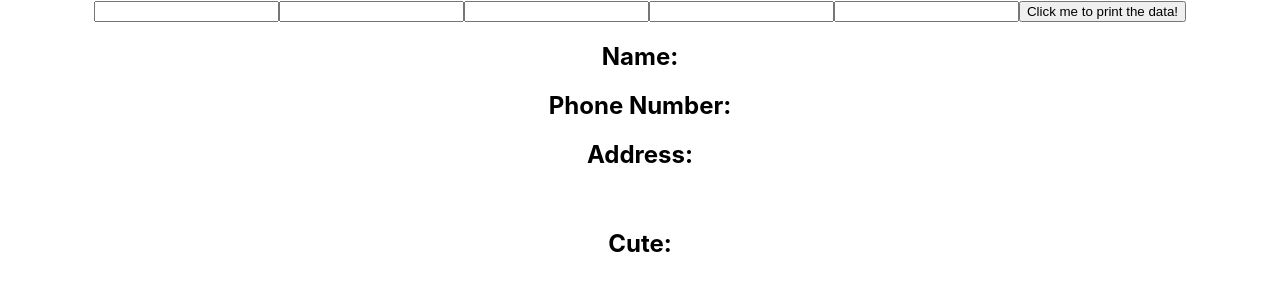
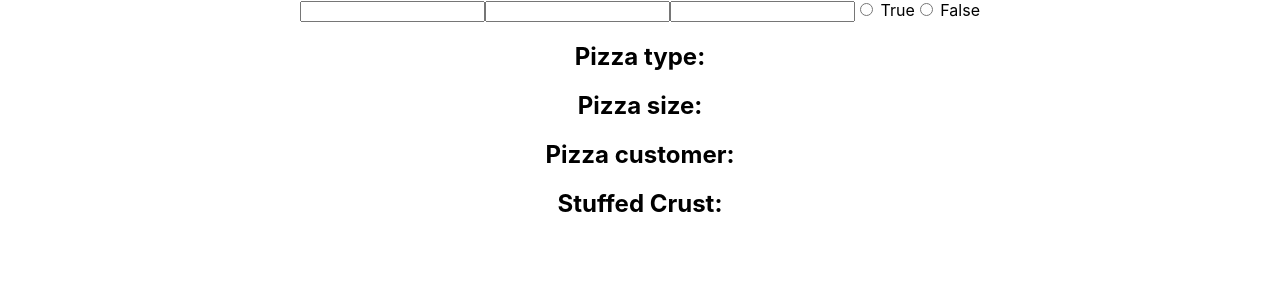
Before and after one commit to Reece-elder/BAE-14_MERN, a React (Create React App) app in the folder MERN-Stack/React/bae-react-demo/: page / in a window 1280 px wide. Shown: the top 300 px of the page. Built offline with nearby package versions, Linux system fonts and the light colour scheme; the HTML template or start-up script is replaced by a standard one.

Commit message:
pizzaOrder

```diff
--- a/MERN-Stack/React/bae-react-demo/src/App.js
+++ b/MERN-Stack/React/bae-react-demo/src/App.js
@@ -10,6 +10,7 @@ import StateManager from './components/004-State/StateManager';
 import Form from './components/005-Forms/Exercise/Form';
 import ManagerForm from './components/005-Forms/FormsWithState/ManagerForm';
 import PrintText from './components/005-Forms/PrintText';
+import PizzaForm from './components/006-PizzaExercise/PizzaForm';
 import './css/App.css';
 
 function App() {
@@ -31,7 +32,8 @@ function App() {
       {/* <StateManagerTwo/> */}
       {/* <PrintText/> */}
       {/* <ManagerForm/> */}
-      <Form/>
+      {/* <Form/> */}
+      <PizzaForm/>
     </div>
   );
 }
--- a/MERN-Stack/React/bae-react-demo/src/components/005-Forms/Exercise/Form.jsx
+++ b/MERN-Stack/React/bae-react-demo/src/components/005-Forms/Exercise/Form.jsx
@@ -43,7 +43,8 @@ const Form = () => {
             <input type="text" id='number' name="number" onChange={(event) => {setData(event)}}/>
             <input type="text" id='address' name="address" onChange={(event) => {setData(event)}}/>
             <input type="text" id='image' name="image" onChange={(event) => {setData(event)}}/>
-            <input type="text" id='cute' name="cute" onChange={(event) => {setData(event)}}/>
+            <input id='cute' type="radio" name='cute'  value={true} onChange={(event) => {setData(event)}}/> True
+            <input id='cute' type="radio" name='cute' value={false} onChange={(event) => {setData(event)}}/> False
             <button type='text' onClick={() => console.log(petData)}> Click me to print the data! </button>
             {/* <Pet name={petData.name} number={petData.number} address={petData.address} image={petData.image} cute={true}/> */}
             {/* Passing all of our data as a single object rather than individual states */}
--- a/MERN-Stack/React/bae-react-demo/src/components/005-Forms/Exercise/Pet.jsx
+++ b/MERN-Stack/React/bae-react-demo/src/components/005-Forms/Exercise/Pet.jsx
@@ -1,6 +1,8 @@
 // We're not passing in props which is made up of attributes props -> name
 // props -> data -> name
 const Pet = ({data}) => {
+    console.log(data);
+    console.log(data.name);
 const {name, number, address, image, cute} = data;
 
 
--- /dev/null
+++ b/MERN-Stack/React/bae-react-demo/src/components/006-PizzaExercise/PizzaForm.jsx
@@ -0,0 +1,32 @@
+import PizzaOrder from "./PizzaOrder";
+import {useState} from 'react';
+
+const PizzaForm = () => {
+
+    const [pizzaData, setPizzaData] = useState({});
+
+    // Add my method to set the data
+    const setData = (event) => {
+        const {name, value} = event.target;
+
+        setPizzaData((prevValue) => ({
+           ...prevValue,
+           [name]: value,
+        }))
+    };
+
+    // In HTML you SHOULDN't duplicate IDs, they should ALWAYS be unique
+
+    return (
+        <>
+            <input type="text" name="type" onChange={(event) => setData(event)}/>
+            <input type="number" name="size" onChange={(event) => setData(event)}/>
+            <input type="text" name="customer" onChange={(event) => setData(event)}/>
+            <input type="radio" name="stuffedCrust" value={true} onChange={(event) => setData(event)}/> True
+            <input type="radio" name="stuffedCrust" value={false} onChange={(event) => setData(event)}/> False
+            <PizzaOrder data={pizzaData}/>
+        </>
+     );
+}
+
+export default PizzaForm;
--- /dev/null
+++ b/MERN-Stack/React/bae-react-demo/src/components/006-PizzaExercise/PizzaOrder.jsx
@@ -0,0 +1,13 @@
+const PizzaOrder = ({data}) => {
+    const {type, size, customer, stuffedCrust} = data;
+    return (
+        <>
+            <h2> Pizza type: {type} </h2>
+            <h2> Pizza size: {size} </h2>
+            <h2> Pizza customer: {customer} </h2>
+            <h2> Stuffed Crust: {stuffedCrust} </h2>
+        </>
+     );
+}
+
+export default PizzaOrder;
```
